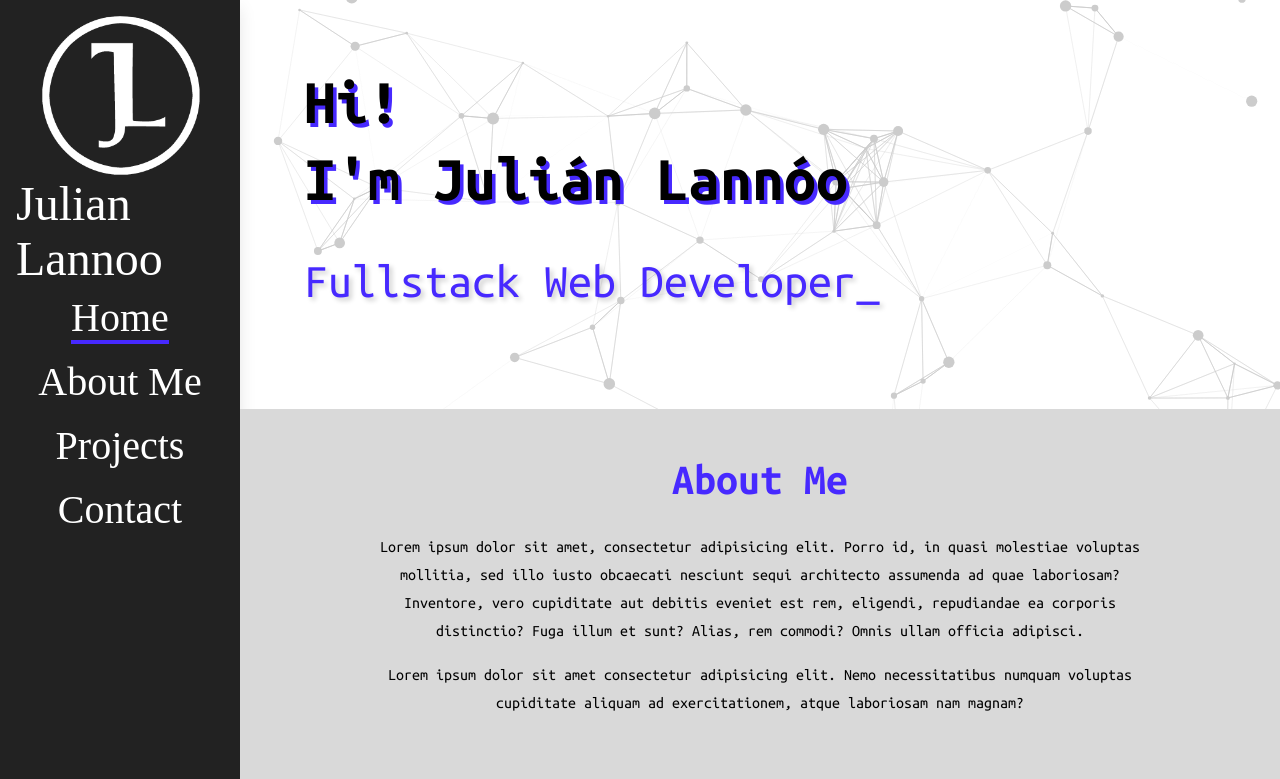
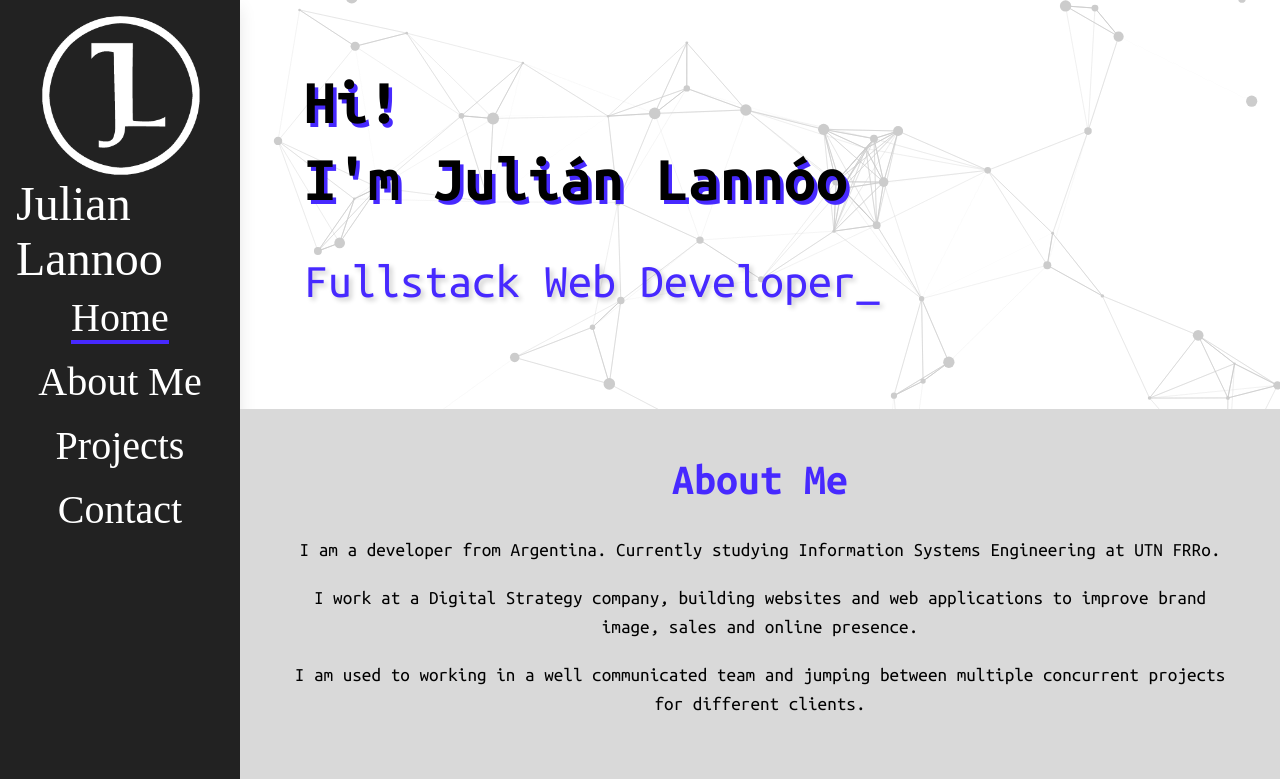
Before and after one commit to JLannoo/portfolio, a React (Create React App) app: page / in a window 1280 px wide. Shown: the top 779 px of the page. Built offline with nearby package versions, Linux system fonts and the light colour scheme; a web font is replaced by a local one.

Commit message:
Add about me text

```diff
--- a/src/components/Main/AboutMe/AboutMe.module.scss
+++ b/src/components/Main/AboutMe/AboutMe.module.scss
@@ -30,7 +30,8 @@
 .Text {
     text-align: center;
 
-    line-height: 1.75;
+    line-height: 1.5;
+    font-size: 1.2rem;
 
     max-width: 100ch;
 }
--- a/src/components/Main/AboutMe/AboutMe.tsx
+++ b/src/components/Main/AboutMe/AboutMe.tsx
@@ -7,14 +7,14 @@ export default function AboutMe() {
 			<h1 className={css.Title}>About Me</h1>
 			<div className={css.Text}>
 				<p>
-					Lorem ipsum dolor sit amet, consectetur adipisicing elit. Porro id, in quasi molestiae voluptas mollitia,
-					sed illo iusto obcaecati nesciunt sequi architecto assumenda ad quae laboriosam? Inventore, vero cupiditate
-					aut debitis eveniet est rem, eligendi, repudiandae ea corporis distinctio? Fuga illum et sunt? Alias, rem commodi?
-					Omnis ullam officia adipisci.
+					I am a developer from Argentina.
+					Currently studying Information Systems Engineering at UTN FRRo.
 				</p>
 				<p>
-					Lorem ipsum dolor sit amet consectetur adipisicing elit. Nemo necessitatibus
-					numquam voluptas cupiditate aliquam ad exercitationem, atque laboriosam nam magnam?
+					I work at a Digital Strategy company, building websites and web applications to improve brand image, sales and online presence.
+				</p>
+				<p>
+					I am used to working in a well communicated team and jumping between multiple concurrent projects for different clients.
 				</p>
 			</div>
 		</section>
```
